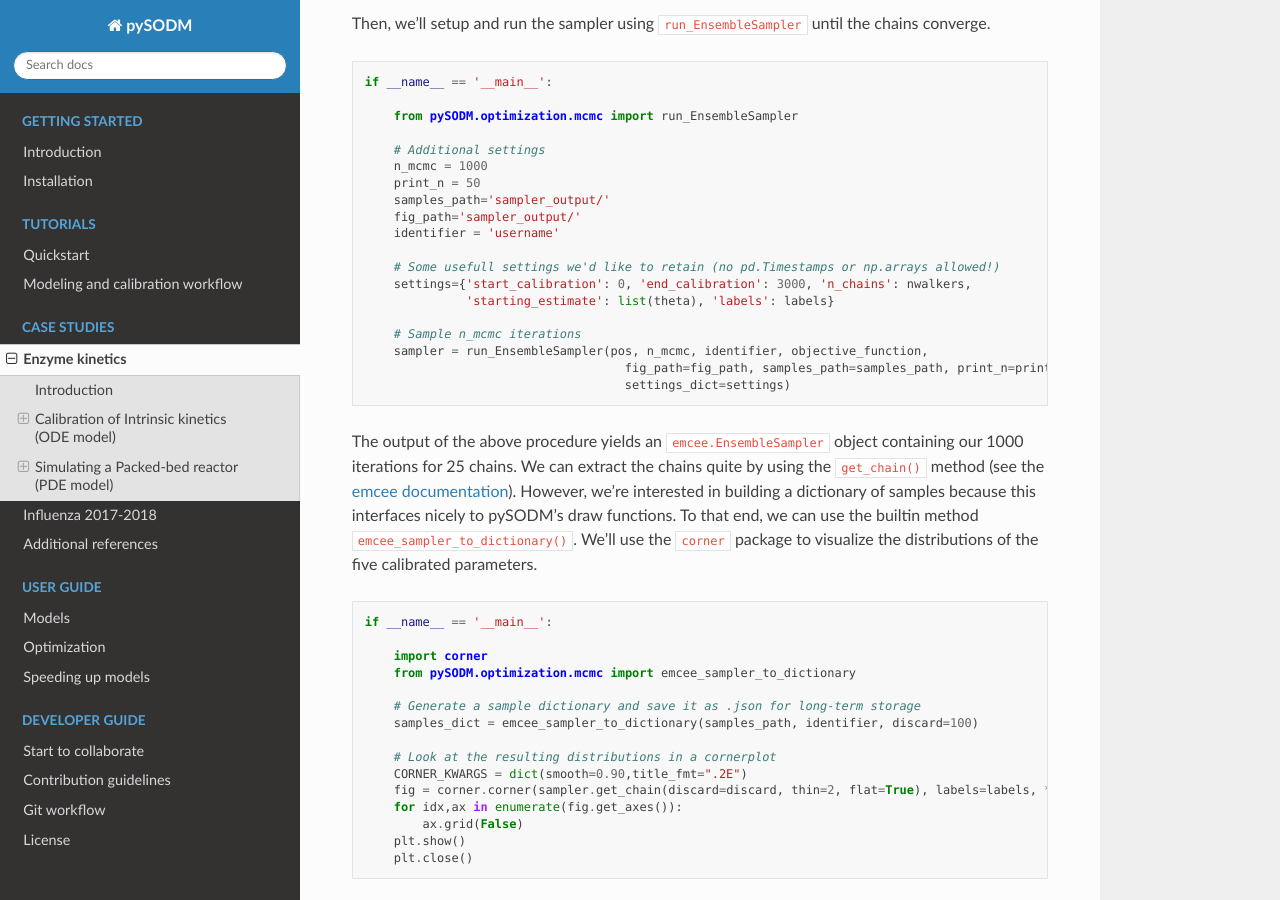
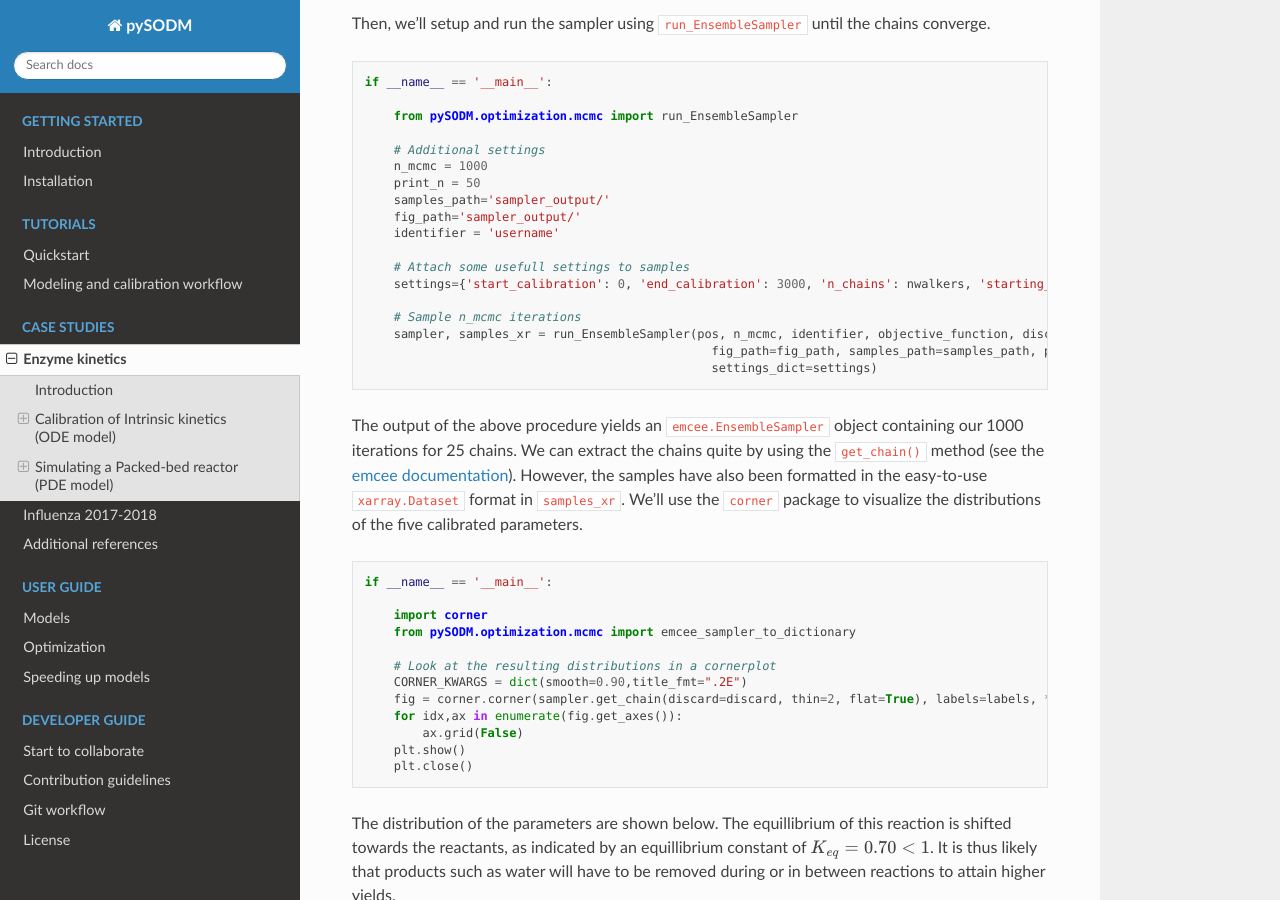
Before and after one commit to twallema/pySODM, a Sphinx documentation site: the page built from docs/enzyme_kinetics.md, in a window 1280 px wide and 900 px high, scrolled down 6535 px. Built offline with Sphinx 7.4.7 and the Read the Docs theme 3.1.0, drawn with Linux system fonts in a browser that asks for light colours; some of the changed text lies outside the part shown.

Commit message:
update enzyme kinetics tutorial

````diff
--- a/docs/enzyme_kinetics.md
+++ b/docs/enzyme_kinetics.md
@@ -213,26 +213,22 @@
     fig_path='sampler_output/'
     identifier = 'username'
 
-    # Some usefull settings we'd like to retain (no pd.Timestamps or np.arrays allowed!)
-    settings={'start_calibration': 0, 'end_calibration': 3000, 'n_chains': nwalkers,
-              'starting_estimate': list(theta), 'labels': labels}
+    # Attach some usefull settings to samples
+    settings={'start_calibration': 0, 'end_calibration': 3000, 'n_chains': nwalkers, 'starting_estimate': list(theta)}
 
     # Sample n_mcmc iterations
-    sampler = run_EnsembleSampler(pos, n_mcmc, identifier, objective_function,
-                                    fig_path=fig_path, samples_path=samples_path, print_n=print_n, backend=None, processes=processes, progress=True,
-                                    settings_dict=settings)
+    sampler, samples_xr = run_EnsembleSampler(pos, n_mcmc, identifier, objective_function, discard=discard, thin=thin,
+                                                fig_path=fig_path, samples_path=samples_path, print_n=print_n, backend=None, processes=processes, progress=True,
+                                                settings_dict=settings)
 ```
 
-The output of the above procedure yields an `emcee.EnsembleSampler` object containing our 1000 iterations for 25 chains. We can extract the chains quite by using the `get_chain()` method (see the [emcee documentation](https://emcee.readthedocs.io/en/stable/user/sampler/)). However, we're interested in building a dictionary of samples because this interfaces nicely to pySODM's draw functions. To that end, we can use the builtin method `emcee_sampler_to_dictionary()`. We'll use the `corner` package to visualize the distributions of the five calibrated parameters.
+The output of the above procedure yields an `emcee.EnsembleSampler` object containing our 1000 iterations for 25 chains. We can extract the chains quite by using the `get_chain()` method (see the [emcee documentation](https://emcee.readthedocs.io/en/stable/user/sampler/)). However, the samples have also been formatted in the easy-to-use `xarray.Dataset` format in `samples_xr`. We'll use the `corner` package to visualize the distributions of the five calibrated parameters.
 
 ```python
 if __name__ == '__main__':
 
     import corner
     from pySODM.optimization.mcmc import emcee_sampler_to_dictionary
-
-    # Generate a sample dictionary and save it as .json for long-term storage
-    samples_dict = emcee_sampler_to_dictionary(samples_path, identifier, discard=100)
 
     # Look at the resulting distributions in a cornerplot
     CORNER_KWARGS = dict(smooth=0.90,title_fmt=".2E")
@@ -251,13 +247,13 @@
 ```python
 if __name__ == '__main__':
 
-    def draw_fcn(parameters, samples):
-        # Always draw correlated samples at the SAME INDEX!
-        idx, parameters['Vf_Ks'] = random.choice(list(enumerate(samples['Vf_Ks'])))
-        parameters['R_AS'] = samples['R_AS'][idx]
-        parameters['R_AW'] = samples['R_AW'][idx]
-        parameters['R_Es'] = samples['R_Es'][idx]
-        parameters['K_eq'] = samples['K_eq'][idx]
+    def draw_fcn(parameters, samples_xr):
+        # get a random iteration and markov chain
+        i = random.randint(0, len(samples_xr.coords['iteration'])-1)
+        j = random.randint(0, len(samples_xr.coords['chain'])-1)
+        # assign parameters
+        for var in ['Vf_Ks', 'R_AS', 'R_AW', 'R_Es', 'K_eq']:
+            parameters[var] = samples_xr[var].sel({'iteration': i, 'chain': j}).values
         return parameters
 
     # Loop over datasets
@@ -265,7 +261,7 @@
         # Update initial condition
         model.initial_states.update(initial_states[i])
         # Simulate model
-        out = model.sim(1600, N=n, draw_function=draw_fcn, draw_function_kwargs={'samples': samples_dict})
+        out = model.sim(1600, N=n, draw_function=draw_fcn, draw_function_kwargs={'samples_xr': samples_xr})
         # Add 4% observational noise
         out = add_gaussian_noise(out, 0.04, relative=True)
         # Visualize
@@ -424,16 +420,16 @@
 
 ```python
 # Load samples
-f = open(os.path.join(os.path.dirname(__file__),'data/username_SAMPLES_2023-06-07.json'))
-samples = json.load(f)
+samples_xr = xr.open_dataset(os.path.join(os.path.dirname(__file__),'data/username_SAMPLES_2025-02-05.nc'))
 
 # Define draw function
-def draw_fcn(parameters, samples):
-    idx, parameters['Vf_Ks'] = random.choice(list(enumerate(samples['Vf_Ks'])))
-    parameters['R_AS'] = samples['R_AS'][idx]
-    parameters['R_AW'] = samples['R_AW'][idx]
-    parameters['R_Es'] = samples['R_Es'][idx]
-    parameters['K_eq'] = samples['K_eq'][idx]
+def draw_fcn(parameters, samples_xr):
+    # get a random iteration and markov chain
+    i = random.randint(0, len(samples_xr.coords['iteration'])-1)
+    j = random.randint(0, len(samples_xr.coords['chain'])-1)
+    # assign parameters
+    for var in ['Vf_Ks', 'R_AS', 'R_AW', 'R_Es', 'K_eq']:
+        parameters[var] = samples_xr[var].sel({'iteration': i, 'chain': j}).values
     return parameters
 ```
 
````
